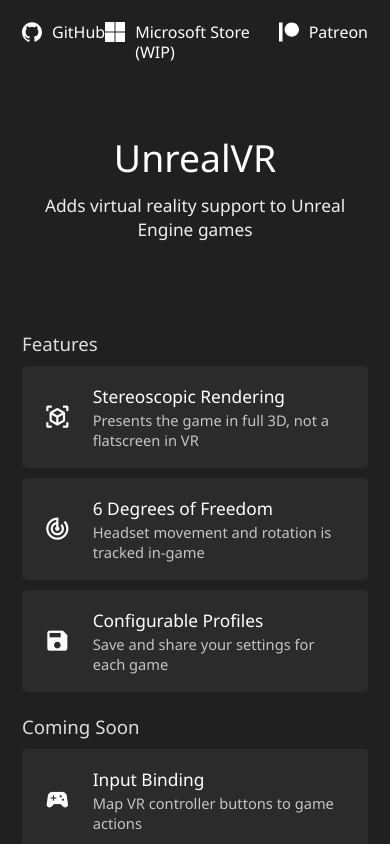
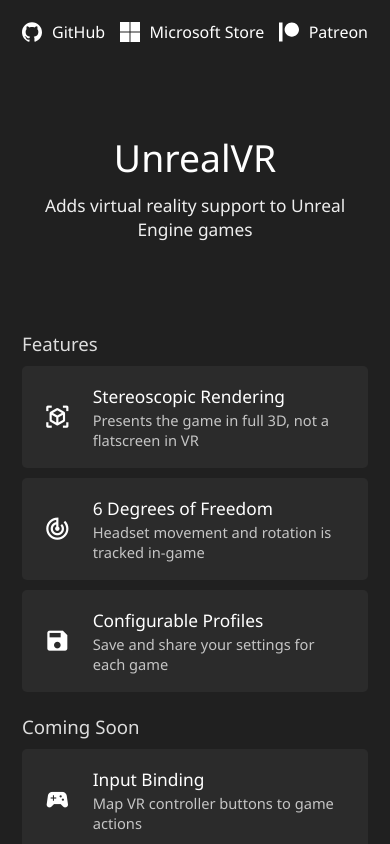
Before and after one commit to TheNewJavaman/unreal-vr, a plain HTML site: page docs/index.html in a window 390 px wide. Shown: the top 844 px of the page. Drawn offline with Linux system fonts and the light colour scheme.

Commit message:
Fix mobile

```diff
--- a/docs/index.html
+++ b/docs/index.html
@@ -1,6 +1,7 @@
 <html>
 
 <head>
+    <meta name="viewport" content="width=device-width, initial-scale=1.0">
     <title>UnrealVR</title>
     <link href="https://fonts.googleapis.com/icon?family=Material+Icons" rel="stylesheet">
     <link rel="preconnect" href="https://fonts.googleapis.com">
@@ -36,7 +37,7 @@
                     <img class="navbar-link-icon" src="icons/microsoft.svg">
                 </a>
                 <a href="https://www.microsoft.com/store/apps/9PJBS037PW38">
-                    <p class="navbar-link-text link-underline">Microsoft Store (WIP)</p>
+                    <p class="navbar-link-text link-underline">Microsoft Store</p>
                 </a>
             </div>
             <div class="navbar-link">
```
